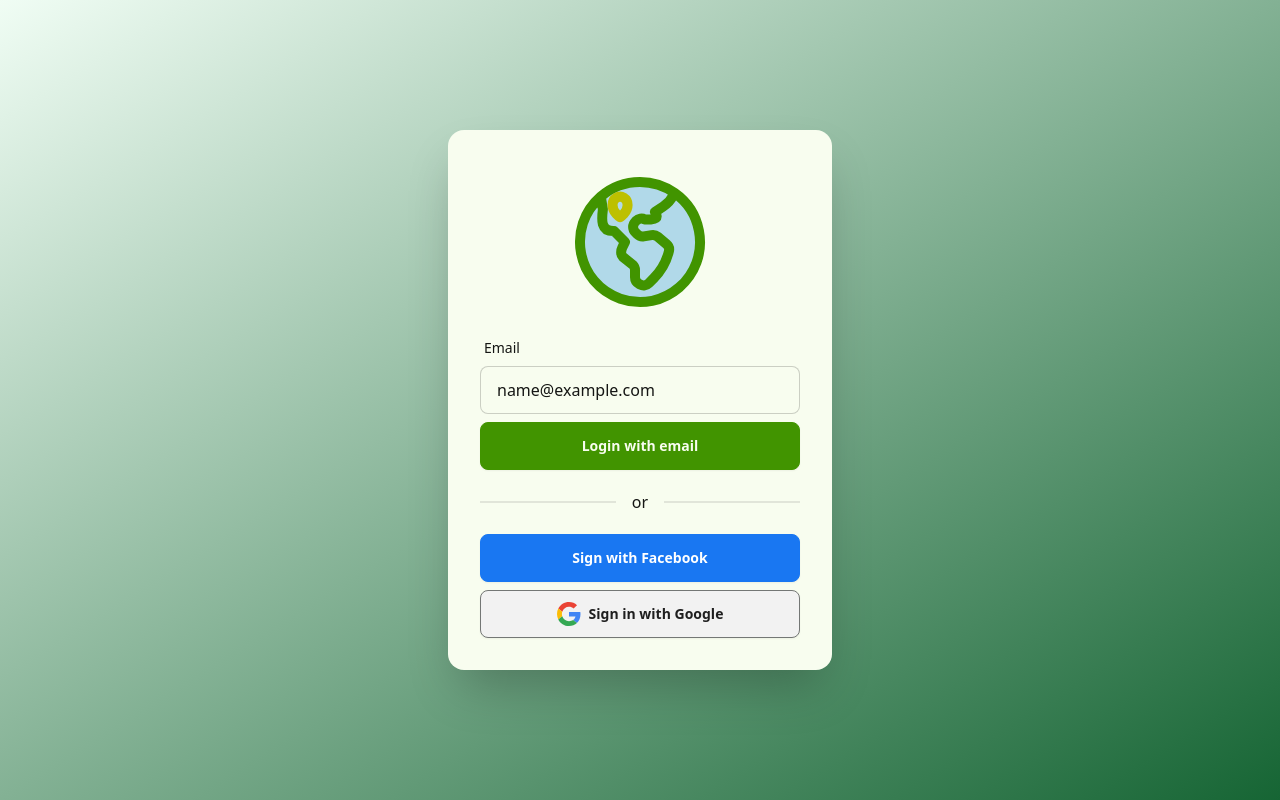
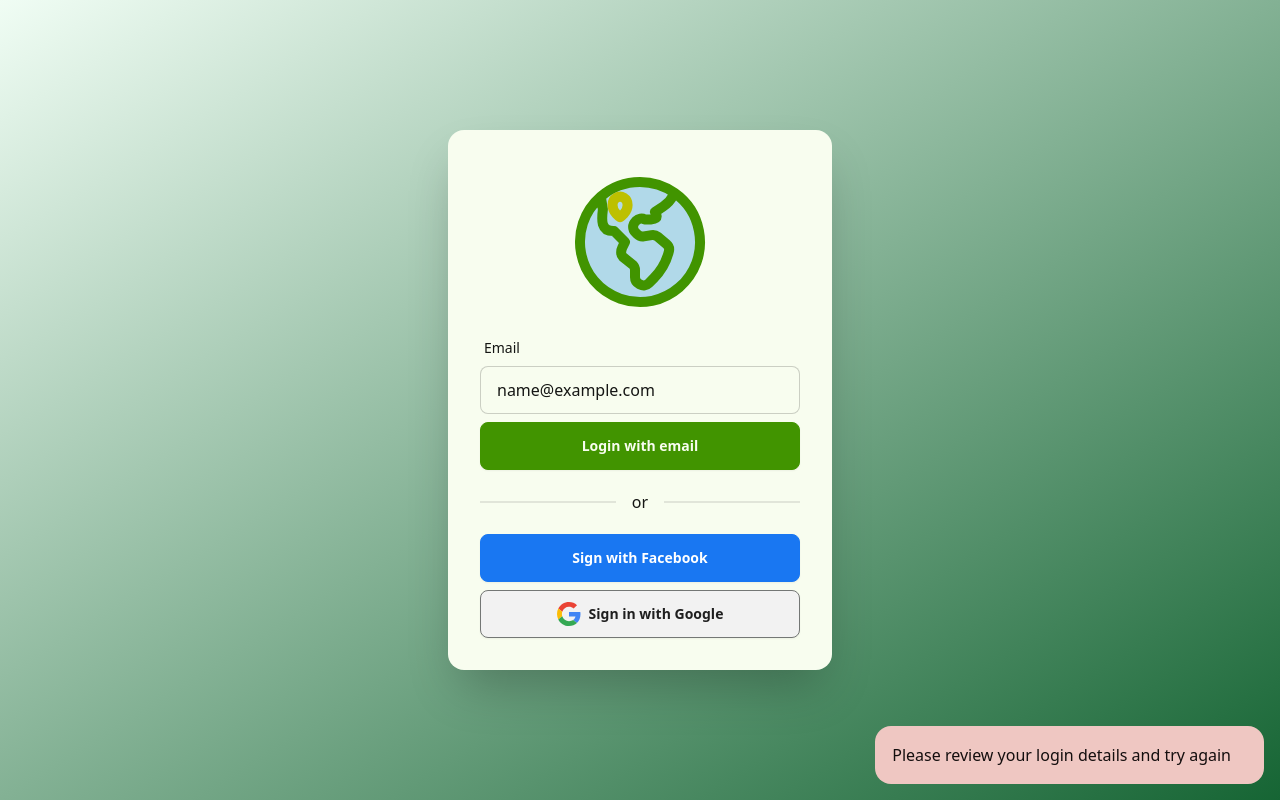
Before and after one commit to hundrog/locpinner, a Nuxt app: page /login in a window 1280 px wide. Both pictures are taken after typing "name@example.com" into the empty fields and a click on the button "Login with email". Built offline with nearby package versions, Linux system fonts and the light colour scheme; no server answers.

Commit message:
Add alert

```diff
--- a/app.vue
+++ b/app.vue
@@ -1,5 +1,6 @@
 <template>
   <NuxtLayout>
     <NuxtPage />
+    <Alert />
   </NuxtLayout>
 </template>
--- /dev/null
+++ b/components/Alert.vue
@@ -0,0 +1,22 @@
+<script lang="ts" setup>
+const alert = Alert()
+const { status, message } = storeToRefs(alert())
+const alertClass = ref('alert')
+
+watch(message, () => {
+  if (message.value) {
+    alertClass.value = `alert alert-${status.value}`
+    setTimeout(() => alert().clear(), 3500)
+  }
+}, { immediate: true })
+</script>
+
+<template>
+  <div class="toast" v-if="message">
+    <div :class="alertClass">
+      <span>{{ message }}</span>
+    </div>
+  </div>
+</template>
+
+<style scoped></style>
--- a/nuxt.config.ts
+++ b/nuxt.config.ts
@@ -1,7 +1,17 @@
 // https://nuxt.com/docs/api/configuration/nuxt-config
 export default defineNuxtConfig({
-  devtools: { enabled: true },
-  modules: ["@nuxtjs/tailwindcss", "@nuxtjs/supabase", "@nuxt/image"],
+  devtools: {
+    enabled: true,
+    timeline: {
+      enabled: true
+    }
+  },
+  modules: [
+    "@pinia/nuxt",
+    "@nuxtjs/tailwindcss",
+    "@nuxtjs/supabase",
+    "@nuxt/image"
+  ],
   runtimeConfig: {
     geoapifyToken: ''
   }
--- a/package.json
+++ b/package.json
@@ -13,12 +13,14 @@
     "@headlessui/vue": "^1.7.19",
     "@nuxt/image": "^1.4.0",
     "nuxt": "^3.10.3",
+    "pinia": "^2.1.7",
     "vue": "^3.4.19",
     "vue-router": "^4.3.0"
   },
   "devDependencies": {
     "@nuxtjs/supabase": "^1.1.6",
     "@nuxtjs/tailwindcss": "^6.11.4",
+    "@pinia/nuxt": "^0.5.1",
     "daisyui": "^4.7.2"
   }
 }
--- a/pages/login.vue
+++ b/pages/login.vue
@@ -2,10 +2,7 @@
 const supabase = useSupabaseClient()
 const email = ref("")
 const message = ref("")
-const alert = () => {
-  message.value = "Please review your login details and try again"
-  setTimeout(()=> message.value = "", 1500)
-}
+const alert = Alert()
 
 const signInWithProvider = async (provider: any) => {
   try {
@@ -18,7 +15,10 @@ const signInWithProvider = async (provider: any) => {
   if (error) throw (error)
 
   } catch (error) {
-    alert()
+    alert().create(
+      'error',
+      'Please review your login details and try again'
+    )
   }
 }
 
@@ -33,7 +33,10 @@ const signInWithEmail = async () => {
   if (error) throw (error)
 
   } catch (error) {
-    alert()
+    alert().create(
+      'error',
+      'Please review your login details and try again'
+    )
   }
 }
 
--- /dev/null
+++ b/stores/alert.ts
@@ -0,0 +1,16 @@
+  export const Alert = () => defineStore('alertStore', () => {
+    const status = ref('')
+    const message = ref('')
+
+    function create(alertStatus:string = 'info', alertMessage:string) {
+        status.value = alertStatus
+        message.value = alertMessage
+    }
+
+    function clear() {
+        status.value = ''
+        message.value = ''
+    }
+
+    return { status, message, create, clear }
+})
```
Also changed, not shown: 1 other file (tests, documents, lock files or other folders).
